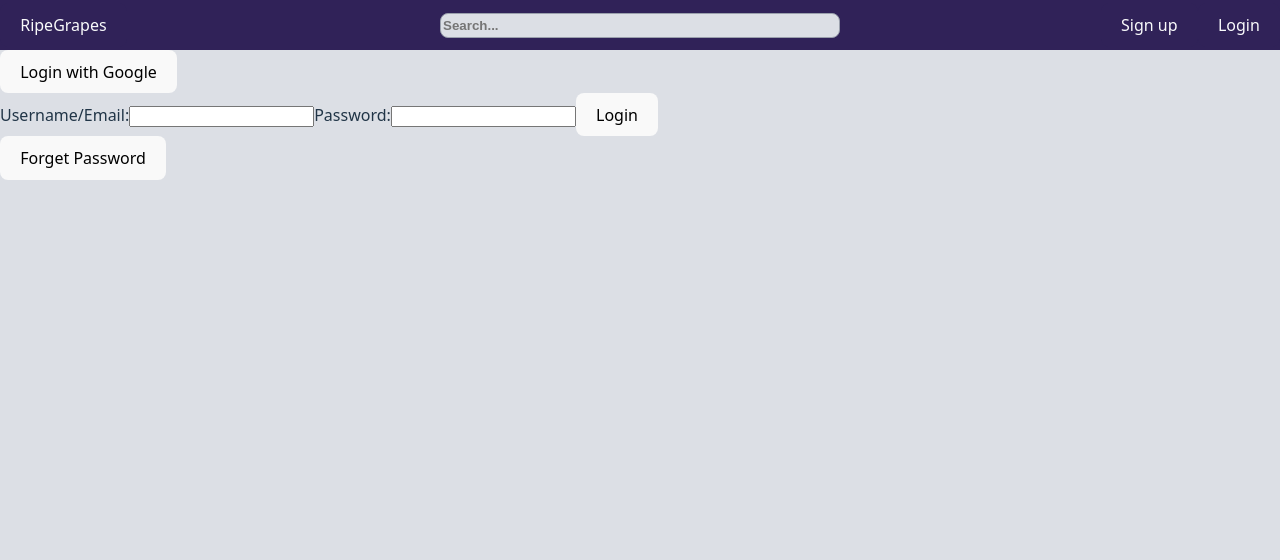
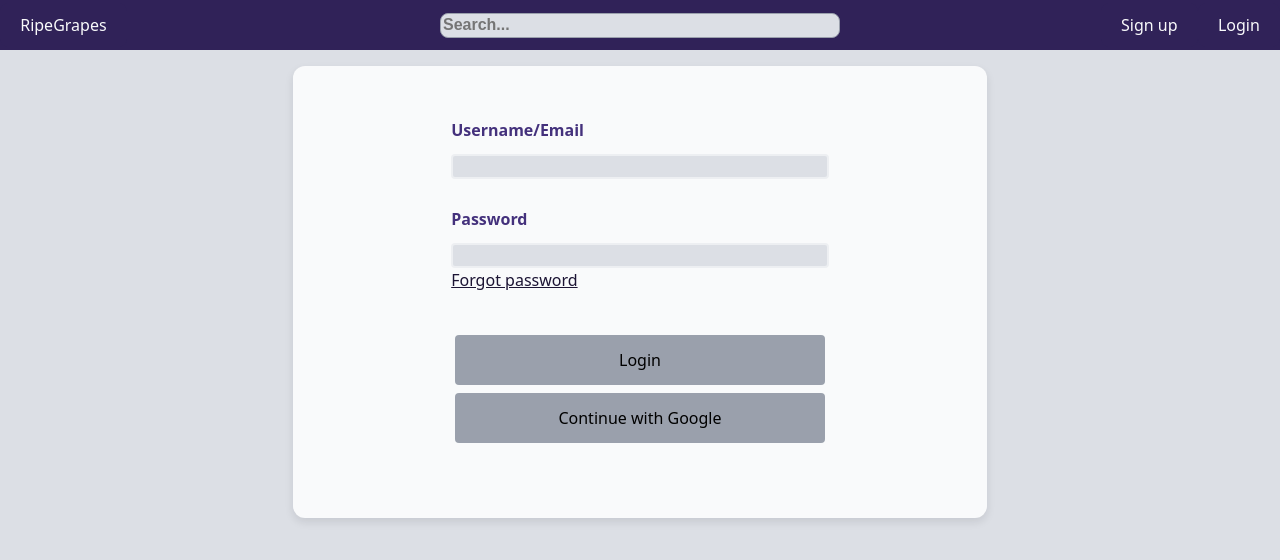
Before and after one commit to Moyin3/music_rating, a React (Vite) app in the folder frontend/: page /login in a window 1280 px wide. Shown: the top 560 px of the page. Built offline with nearby package versions, Linux system fonts and the light colour scheme; no server answers.

Commit message:
Sign up and login pages done

```diff
--- a/frontend/src/components/LoginForm.jsx
+++ b/frontend/src/components/LoginForm.jsx
@@ -4,6 +4,7 @@ import post from '../functions/post';
 import { useLocation, useNavigate, Link } from "react-router";
 import AuthContext from '../functions/AuthContext';
 import GoogleLoginButton from "../functions/GoogleAuth";
+import styles from "./styles/LoginForm.module.css";
 
 const LoginForm = () => {
     const [value, setValue] = useState('');
@@ -35,19 +36,23 @@ const LoginForm = () => {
     };
     return (
         <>
-        <GoogleLoginButton />
-        <form onSubmit = {handleSubmit}>
-        <label>Username/Email:</label>
+        <form className={styles.loginForm} onSubmit = {handleSubmit}>
+        <div className = {styles.loginUsername}>
+        <label >Username/Email</label>
         <input type = "text" value = {value} onChange={(e) => setValue(e.target.value)}/>
+        </div>
 
-        <label>Password:</label>
-        <input type = "password" value = {password} onChange={(e) => setPassword(e.target.value)}/>
+        <div className = {styles.loginPassword}>
+        <label>Password</label>
+        <input type = "password" value = {password} autoComplete='current-password' onChange={(e) => setPassword(e.target.value)}/>
+        <Link to = "/forgot-password/" className={styles.forgotPassword}>
+        Forgot password
+        </Link>
+        </div>
 
-        <button type = "submit">Login</button>
+        <button className={styles.loginButton} type = "submit">Login</button>
+        <GoogleLoginButton className={styles.gmailButton} name = "Continue with Google" />
         </form>
-        <Link to = "/forgot-password/">
-        <button type = "button">Forget Password</button>
-        </Link>
         </>
     );
     };
--- a/frontend/src/components/SignUpForm.jsx
+++ b/frontend/src/components/SignUpForm.jsx
@@ -1,5 +1,7 @@
 import { useState } from 'react';
 import ResendVerifyEmail from "../functions/ResendVerifyEmail";
+import styles from "./styles/SignUpForm.module.css";
+import GoogleLoginButton from "../functions/GoogleAuth";
 const SignUpForm = () => {
     const [isVisible, setVisible] = useState(false);
     const [isSubmitted, setSubmitted] = useState(false);
@@ -36,27 +38,37 @@ const SignUpForm = () => {
 };
      return (
         <>
-        <form>
-            <label>Username:</label>
+        <form className = {styles.signUpForm}>
+            <div className={styles.signUpUsername}>
+            <label>Username</label>
             <input type = "text" value = {username} placeholder='Username' onChange={(e) => setUsername(e.target.value)}/>
+            </div>
 
-            <label>Email:</label>
+            <div className={styles.signUpEmail}>
+            <label>Email</label>
             <input type= "email" value = {email} placeholder='FrankOceancomeback@gmail.com' onChange={(e) => setEmail(e.target.value)}/>
+            </div>
 
-            <label>Set Password:</label>
-            <input type = "password" value = {password1} placeholder='Password' onChange={(e) => setPassword1(e.target.value)}/>
+            <div className = {styles.signUpPassword}>
+            <label>Password</label>
+            <input type = "password" value = {password1} placeholder='Password' autoComplete="new-password" onChange={(e) => setPassword1(e.target.value)}/>
+            </div>
 
-            <label>Confirm Password:</label>
-            <input type = "password" value = {password2} placeholder='Password' onChange= {(e) => setPassword2(e.target.value)}/>
+            <div className = {styles.signUpConfirmPassword}>
+            <label>Confirm Password</label>
+            <input type = "password" value = {password2} placeholder='Password' autoComplete='new-password' onChange= {(e) => setPassword2(e.target.value)}/>
+            </div>
 
-            <button onClick ={(event) =>{
+            <button className = {styles.signUpButton} onClick ={(event) =>{
                 handleSubmit(event);
                 setVisible(true);
             }}>Sign Up</button>
+
+           <GoogleLoginButton name = "Continue with Google"  className = {styles.gmailButton}/>
+        {isVisible &&(
+            <button className = {styles.resendEmail} onClick = {() => ResendVerifyEmail(email)}>Resend Email Verification</button>
+        )}
         </form>
-        {isVisible &&(
-            <button onClick = {() => ResendVerifyEmail(email)}>Resend Email Verification</button>
-        )}
         </>
     );
 };
--- /dev/null
+++ b/frontend/src/components/styles/LoginForm.module.css
@@ -0,0 +1,87 @@
+.loginForm{
+    display: grid;
+    grid-row: 1/-1;
+    grid-column: 2/5;
+    grid-template-columns: repeat(5, minmax(0, 1fr));
+    grid-template-rows: repeat(4, minmax(0, 1fr));
+}
+
+.loginButton{
+    border-radius: var(--radius-sm);
+    grid-column: 1/-1;
+    height: 50px;
+    margin-top: auto;
+    background-color: var(--grey-400);
+    margin: var(--space-1);
+    align-self: end;
+}
+
+.loginUsername{
+    grid-row: 1/2;
+    grid-column: 1/-1;
+    padding-top: var(--space-2);
+}
+.loginPassword{
+    grid-row: 2/3;
+    grid-column: 1/-1;
+}
+
+.gmailButton{
+    grid-column: 1/-1;
+    height: 50px;
+    border-radius: var(--radius-sm);
+    background-color: var(--grey-400);
+    margin: var(--space-1);
+}
+
+.gmailButton:hover{
+    background-color: var(--primary-700);
+    color: var(--grey-50);
+}
+.loginButton:hover{
+    background-color: var(--primary-700);
+    color: var(--grey-50);
+}
+
+label{
+    color: var(--primary-700);
+    font-weight: var(--font-semibold);
+    display: inline-block;
+    padding: var(--space-3);
+    font-size: var(--text-base);
+}
+
+input{
+    display: block;
+    border-radius: var(--radius-sm);
+    border: var(--border-thick), solid, var(--grey-100);
+    background-color: var(--grey-200);
+    width: 100%;
+    font-size: var(--text-base);
+    height: 25px;
+}
+
+.forgotPassword{
+    grid-row: 5/-1;
+    grid-column: 1/-1;
+    font-size: var(--text-sm);
+    display: block;
+    font: inherit;
+    box-sizing: content-box;
+    border-style: none;
+    border-color: var(--primary-900);
+    background: none!important;
+    color: var(--primary-900);
+    padding: 0!important;
+    height: fit-content;
+    align-self: end;
+    text-decoration: underline;
+    cursor: pointer;
+}
+
+.forgotPassword:focus:not(:focus-visible) {
+  outline: none;
+}
+.forgotPassword:focus-visible {
+  outline: 2px solid currentColor;
+}
--- a/frontend/src/components/styles/Navigationbar.module.css
+++ b/frontend/src/components/styles/Navigationbar.module.css
@@ -1,6 +1,6 @@
 .navBar{
     width: auto;
-    height: 50px;
+    height: var(--nav-height);
     display: grid;
     grid-template-columns: 1fr auto 1fr;
     background-color: var(--primary-800);
--- /dev/null
+++ b/frontend/src/components/styles/SignUpForm.module.css
@@ -0,0 +1,101 @@
+.signUpForm{
+    display: grid;
+    grid-row: 1/-1;
+    grid-column: 2/5;
+    grid-template-columns: repeat(5, minmax(0, 1fr));
+    grid-template-rows: repeat(5, minmax(0, 1fr));
+}
+
+.signUpButton{
+    border-radius: var(--radius-sm);
+    grid-column: 1/-1;
+    height: 50px;
+    margin-top: auto;
+    background-color: var(--grey-400);
+    margin: var(--space-1);
+    align-self: end;
+}
+
+.signUpUsername{
+    grid-row: 1/2;
+    grid-column: 1/-1;
+    padding-top: var(--space-2);
+}
+.signUpEmail{
+    grid-row: 2/3;
+    grid-column: 1/-1;
+}
+.signUpPassword{
+    grid-row: 3/4;
+    grid-column: 1/-1;
+}
+.signUpConfirmPassword{
+    grid-row: 4/5;
+    grid-column: 1/-1;
+}
+/* Have all buttons just be grey, but go purple on hover, simpler this way */
+
+.gmailButton{
+    grid-column: 1/-1;
+    height: 50px;
+    border-radius: var(--radius-sm);
+    background-color: var(--grey-400);
+    margin: var(--space-1);
+}
+
+.gmailButton:hover{
+    background-color: var(--primary-700);
+    color: var(--grey-50);
+}
+.signUpButton:hover{
+    background-color: var(--primary-700);
+    color: var(--grey-50);
+}
+.resendEmail{
+   grid-row: 5/-1;
+   grid-column: 1/-1;
+}
+
+label{
+    color: var(--primary-700);
+    font-weight: var(--font-semibold);
+    display: inline-block;
+    padding-top: var(--space-3);
+    padding-bottom: var(--space-3);
+    padding-left: 0;
+    padding-right: 0;
+    font-size: var(--text-base);
+}
+
+input{
+    display: block;
+    border-radius: var(--radius-sm);
+    border: var(--border-thick), solid, var(--grey-100);
+    background-color: var(--grey-200);
+    width: 100%;
+    font-size: var(--text-base);
+    height: 25px;
+}
+
+.resendEmail{
+    font-size: var(--text-sm);
+    display: inline-block;
+    font: inherit;
+    box-sizing: content-box;
+    border-style: none;
+    border-color: var(--primary-900);
+    background: none!important;
+    color: var(--primary-900);
+    padding: 0!important;
+    height: fit-content;
+    align-self: end;
+    text-decoration: underline;
+    cursor: pointer;
+}
+
+.resendEmail:focus:not(:focus-visible) {
+  outline: none;
+}
+.resendEmail:focus-visible {
+  outline: 2px solid currentColor;
+}
--- a/frontend/src/functions/GoogleAuth.jsx
+++ b/frontend/src/functions/GoogleAuth.jsx
@@ -1,7 +1,7 @@
 const GOOGLE_CLIENT_ID = import.meta.env.VITE_GOOGLE_CLIENT_ID;
 const REDIRECT_URI = "http://127.0.0.1:5173/auth/google/login/callback/";
 
-function GoogleLoginButton() {
+function GoogleLoginButton({name, className}) {
   const handleLogin = () => {
     const authUrl = new URL('https://accounts.google.com/o/oauth2/v2/auth');
     authUrl.searchParams.set('client_id', GOOGLE_CLIENT_ID);
@@ -14,7 +14,7 @@ function GoogleLoginButton() {
     window.location.href = authUrl.toString();
   };
 
-  return <button onClick={handleLogin}>Login with Google</button>;
+  return <button type = "button" onClick={handleLogin} className= {className}>{name}</button>;
 }
 
 // Callback page component
--- a/frontend/src/functions/ResendVerifyEmail.jsx
+++ b/frontend/src/functions/ResendVerifyEmail.jsx
@@ -1,6 +1,8 @@
 import post from "./post";
 
 const ResendVerifyEmail = async(email) =>{
+    /* Once again proper error handling required here, also should not run request
+    if original sign up is not valid */
 const response = await post({"url": "/api/dj-rest-auth/registration/resend-email/", "data": {"email": email.toLowerCase()}});
 return response;
 }
--- a/frontend/src/index.css
+++ b/frontend/src/index.css
@@ -7,10 +7,16 @@
   color: rgba(255, 255, 255, 0.87);
   background-color: #242424;
 
+  --nav-height: 50px;
+
   font-synthesis: none;
   text-rendering: optimizeLegibility;
   -webkit-font-smoothing: antialiased;
   -moz-osx-font-smoothing: grayscale;
+}
+
+*, *::before, *::after {
+  box-sizing: border-box;
 }
 
 a {
--- a/frontend/src/pages/LoginPage.jsx
+++ b/frontend/src/pages/LoginPage.jsx
@@ -1,12 +1,16 @@
-import { useState } from 'react';
 import LoginForm from '../components/LoginForm';
 import NavigationBar from '../components/Navigationbar';
+import styles from './styles/LoginPage.module.css';
 
 const LoginPage = () => {
     return(
     <>
     <NavigationBar />
+    <main className= {styles.loginGrid}>
+    <div className= {styles.loginDiv}>
     <LoginForm />
+    </div>
+    </main>
     </>
     )
 }
--- a/frontend/src/pages/SignUpPage.jsx
+++ b/frontend/src/pages/SignUpPage.jsx
@@ -1,11 +1,16 @@
 import NavigationBar from "../components/Navigationbar";
 import SignUpForm from "../components/SignUpForm";
+import styles from "./styles/SignUpPage.module.css";
 
 const SignUpPage = () => {
     return (
         <>
         <NavigationBar />
+        <main className = {styles.signUpGrid}>
+        <div className = {styles.signUpDiv}>
         <SignUpForm />
+        </div>
+        </main>
         </>
 
     )
--- /dev/null
+++ b/frontend/src/pages/styles/LoginPage.module.css
@@ -0,0 +1,21 @@
+.loginGrid{
+    display: grid;
+    grid-template-columns: repeat(9, 1fr);
+    min-width: 100%;
+    min-height: calc(100vh - var(--nav-height));
+    grid-template-rows: repeat(9,1fr);
+    padding: var(--space-4);
+}
+
+.loginDiv{
+    background-color: var(--grey-50);
+    grid-column: 3 / 8;
+    grid-row: 1 / 9;
+    box-shadow: var(--shadow-3);
+    border-radius: var(--radius-lg);
+    display: grid;
+    grid-template-rows: repeat(9, 1fr);
+    grid-template-columns: repeat(5, minmax(0, 1fr));
+    padding: var(--space-6);
+    align-self: start;
+}
--- /dev/null
+++ b/frontend/src/pages/styles/SignUpPage.module.css
@@ -0,0 +1,20 @@
+.signUpGrid{
+    display: grid;
+    grid-template-columns: repeat(9, 1fr);
+    min-width: 100%;
+    min-height: calc(100vh - var(--nav-height));
+    grid-template-rows: repeat(9,1fr);
+    padding: var(--space-4);
+}
+
+.signUpDiv{
+    background-color: var(--grey-50);
+    grid-column: 3 / 8;
+    grid-row: 1 / 9;
+    box-shadow: var(--shadow-3);
+    border-radius: var(--radius-lg);
+    display: grid;
+    grid-template-rows: repeat(9, 1fr);
+    grid-template-columns: repeat(5, minmax(0, 1fr));
+    padding: var(--space-6);
+}
```
Also changed, not shown: 1 other file (tests, documents, lock files or other folders).
